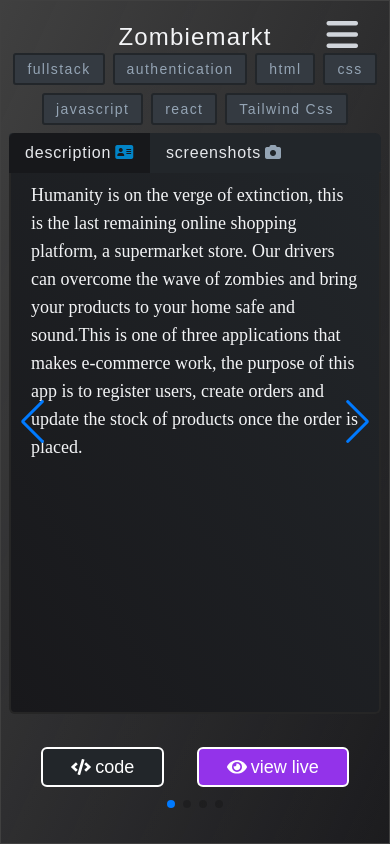
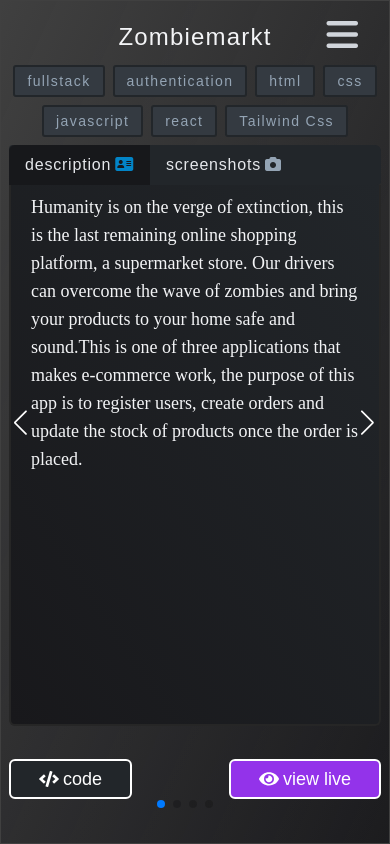
Before and after one commit to santiagomanso/santimanso.com, a React (Create React App) app: page /portfolio in a window 390 px wide. Built offline with nearby package versions, Linux system fonts and the light colour scheme.

Commit message:
🔧 reworked swiper css

```diff
--- a/src/components/swiper/SingleProject.tsx
+++ b/src/components/swiper/SingleProject.tsx
@@ -77,7 +77,7 @@ const SingleProject: React.FC<SingleProjectProps> = ({ project }) => {
         {project.name}
       </h1>
       {/* KEYWORDS */}
-      <ul className='flex flex-wrap gap-2 lg:gap-4  text-secondary mt-0 lg:mt-0 text-sm lg:text-xl justify-center'>
+      <ul className='flex flex-wrap gap-2 lg:gap-4  text-secondary mt-3 lg:mt-4 text-sm lg:text-xl justify-center'>
         {project.stack.map((tech, i) => (
           <li
             key={i}
@@ -172,7 +172,7 @@ const SingleProject: React.FC<SingleProjectProps> = ({ project }) => {
         </div>
       </div>
       {/* call to actions */}
-      <div className='mt-5  flex justify-evenly md:justify-around lg:justify-evenly md:px-10 lg:px-0 w-full  text-white lg:mt-2 '>
+      <div className='mt-5  flex justify-between md:justify-around lg:justify-evenly md:px-10 lg:px-0 w-full z-30 text-white lg:mt-2 '>
         <button
           onClick={() => handleClick(project.urlCode)}
           className='flex gap-1 items-center text-lg lg:text-xl px-7 lg:px-8 py-1 border-2 border-white border-solid rounded-md bg-variant2'
--- a/src/components/swiper/styles.css
+++ b/src/components/swiper/styles.css
@@ -2,3 +2,34 @@
   width: 100%;
   height: 100%;
 }
+
+.swiper-pagination {
+  z-index: 0 !important;
+  transform: translateX(-20px);
+}
+
+.swiper-button-next:after,
+.swiper-button-prev::after {
+  color: white;
+}
+
+@media (max-width: 820px) {
+  .swiper-pagination {
+  }
+}
+
+@media (max-width: 820px) {
+  .swiper-button-next {
+    transform: translateX(10px);
+  }
+  .swiper-button-prev {
+    transform: translateX(-12px);
+  }
+  .swiper-button-next:after,
+  .swiper-button-prev::after {
+    font-size: 25px;
+  }
+  .swiper-pagination {
+    transform: translateX(-10px);
+  }
+}
```
